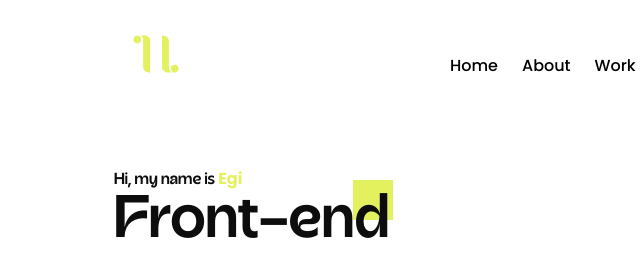
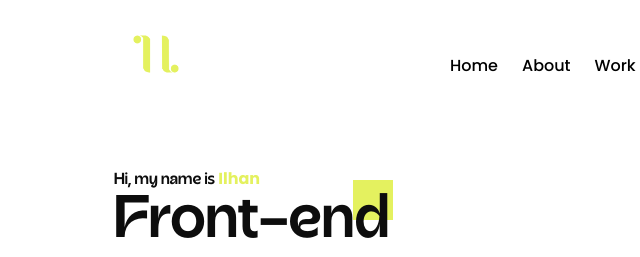
Before and after one commit to Ilhanhj/ilhanhj-portfolio-v2, a website: page index.html in a window 1280 px wide. Shown: the top 257 px of the page, 18-658 px from the left. Drawn offline with nearby package versions, Linux system fonts and the light colour scheme.

Commit message:
ubah nama lagi

```diff
--- a/index.html
+++ b/index.html
@@ -83,7 +83,7 @@
             <div class="flex flex-wrap text-center lg:text-left">
                 <div class="self-center w-full px-4 lg:w-1/2">
                     <h1 class="font-semibold text-dark dark:text-white backdrop:mb-4 font-acornsemi">Hi, my name is
-                        <span class="text-primary font-poppins">Egi</span>
+                        <span class="text-primary font-poppins">Ilhan</span>
                     </h1>
                     <h1 class="mb-4 text-6xl font-bold text-dark font-acornsemi dark:text-white">Front-end
                         <span class="rectangle"></span>
```
